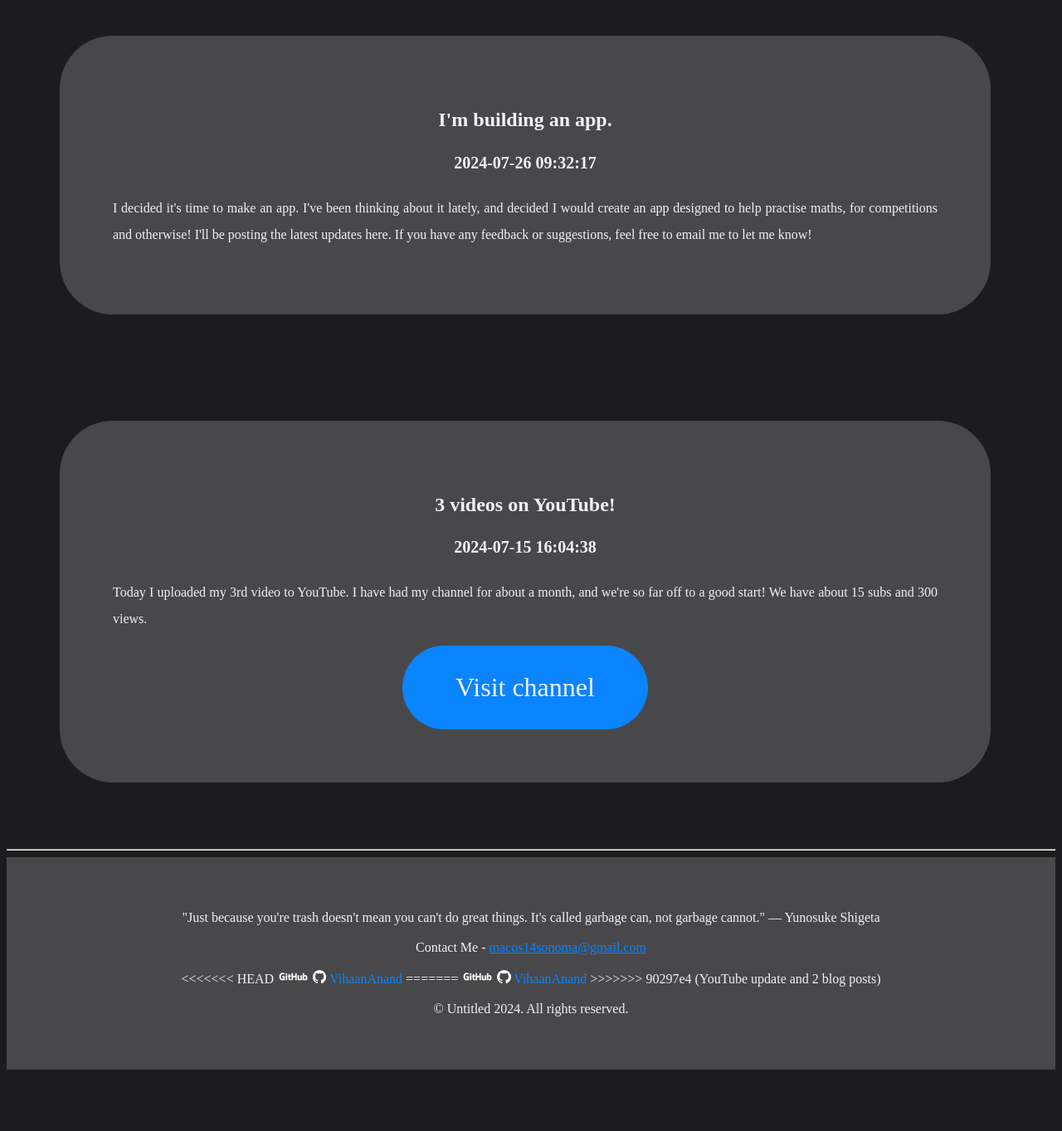
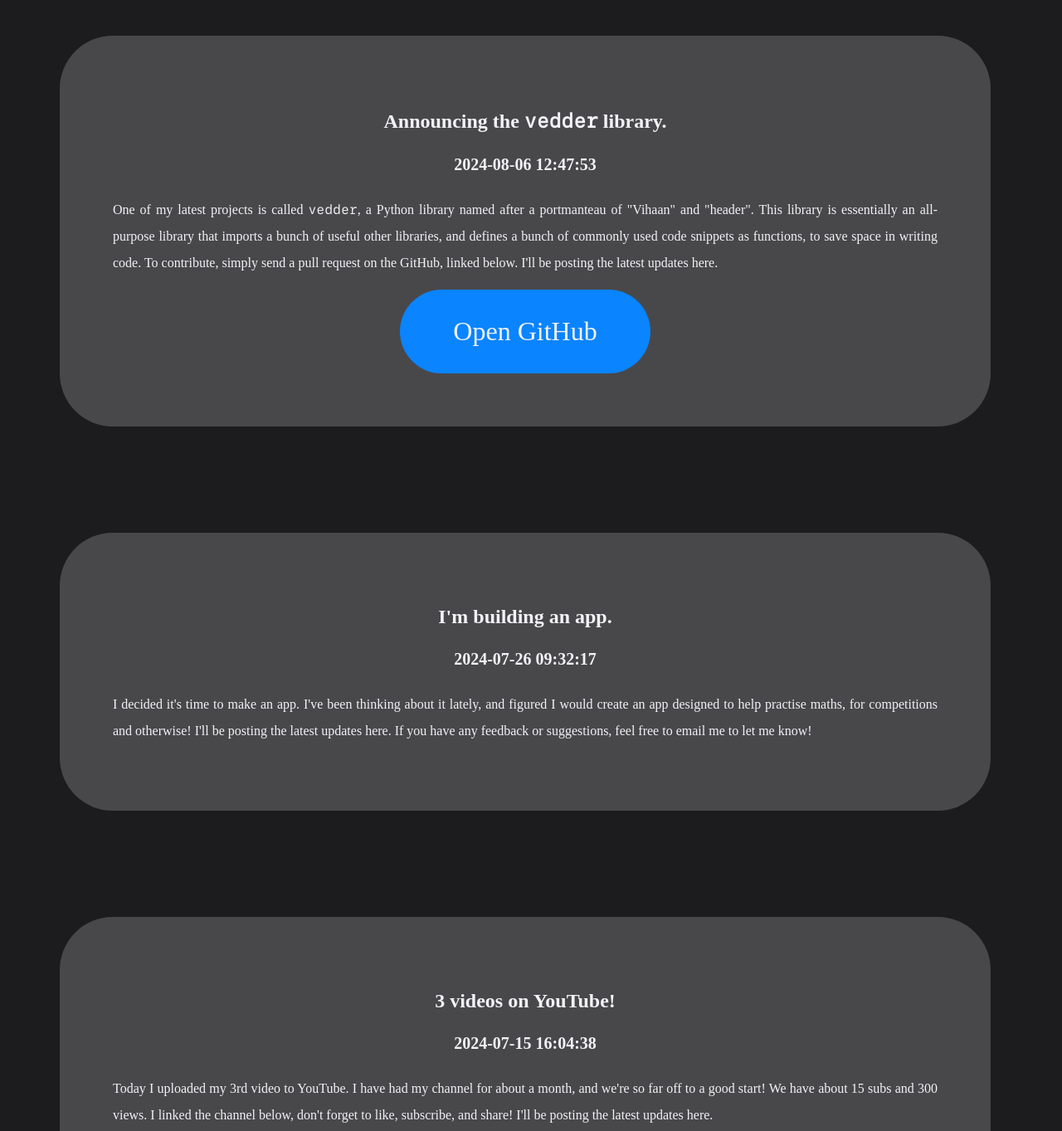
Before and after one commit to VihaanAnand/VihaanAnand.github.io, a plain HTML site: page blog.html in a window 1280 px wide. Shown: the part 760-2123 px from the top of the page at 83% size. Before the commit the page ends 2057 px from the top, so only its background shows below. Drawn offline with Linux system fonts and the light colour scheme; a script that the page names is missing; a web font is replaced by a local one.

Commit message:
Add files via upload

```diff
--- a/blog.html
+++ b/blog.html
@@ -26,16 +26,24 @@
                                 <tbody>
                                         <tr>
                                                 <td class="card">
+                                                        <h3>Announcing the <span class="code-inline" style="background-color: #48484a;">vedder</span> library.</h3>
+                                                        <h4>2024-08-06 12:47:53</h4>
+                                                        <p>One of my latest projects is called <span class="code-inline" style="background-color: #48484a;">vedder</span>, a Python library named after a portmanteau of "Vihaan" and "header". This library is essentially an all-purpose library that imports a bunch of useful other libraries, and defines a bunch of commonly used code snippets as functions, to save space in writing code. To contribute, simply send a pull request on the GitHub, linked below. I'll be posting the latest updates here.</p>
+                                                        <button class="goodhover"><a href="https://github.com/VihaanAnand/vedder">Open GitHub</a></button>
+                                                </td>
+                                        </tr>
+                                        <tr>
+                                                <td class="card">
                                                         <h3>I'm building an app.</h3>
                                                         <h4>2024-07-26 09:32:17</h4>
-                                                        <p>I decided it's time to make an app. I've been thinking about it lately, and decided I would create an app designed to help practise maths, for competitions and otherwise! I'll be posting the latest updates here. If you have any feedback or suggestions, feel free to email me to let me know!</p>
+                                                        <p>I decided it's time to make an app. I've been thinking about it lately, and figured I would create an app designed to help practise maths, for competitions and otherwise! I'll be posting the latest updates here. If you have any feedback or suggestions, feel free to email me to let me know!</p>
                                                 </td>
                                         </tr>
                                         <tr>
                                                 <td class="card">
                                                         <h3>3 videos on YouTube!</h3>
                                                         <h4>2024-07-15 16:04:38</h4>
-                                                        <p>Today I uploaded my 3rd video to YouTube. I have had my channel for about a month, and we're so far off to a good start! We have about 15 subs and 300 views.</p>
+                                                        <p>Today I uploaded my 3rd video to YouTube. I have had my channel for about a month, and we're so far off to a good start! We have about 15 subs and 300 views. I linked the channel below, don't forget to like, subscribe, and share! I'll be posting the latest updates here.</p>
                                                         <button class="goodhover"><a href="https://www.youtube.com/channel/UCjwDZeU5RAYGD6OCvzqNuYg">Visit channel</a></button>
                                                 </td>
                                         </tr>
@@ -48,11 +56,7 @@
                         <br><br>
                         Contact Me - <a href="mailto:macos14sonoma@gmail.com">macos14sonoma@gmail.com</a>
                         <br><br>
-<<<<<<< HEAD
-                         <a href="https://github.com/VihaanAnand" style="text-decoration: none;"> <img src="/images/github_logo.png" height="16" alt="GitHub"> <img src="/images/github_icon.png" height="16" alt="GH"> VihaanAnand</a>
-=======
                         <a href="https://github.com/VihaanAnand" style="text-decoration: none;"> <img src="/images/github_logo.png" height="16" alt="GitHub"> <img src="/images/github_icon.png" height="16" alt="GH"> VihaanAnand</a>
->>>>>>> 90297e4 (YouTube update and 2 blog posts)
                         <br><br>
                         © Untitled 2024. All rights reserved.
                 </div>
--- a/style.css
+++ b/style.css
@@ -180,6 +180,9 @@ th {
         box-shadow: 0 0 32px #f2f2f7;
         margin-top: 32px;
 }
+.code-inline {
+        font-family: "SF-Mono-Regular";
+}
 .goodhover {
         scale: 1;
         transition: all 1s ease-in-out;
```
Also changed, not shown: index.html (+6 -18 lines), projects.html (+8 -0 lines).
